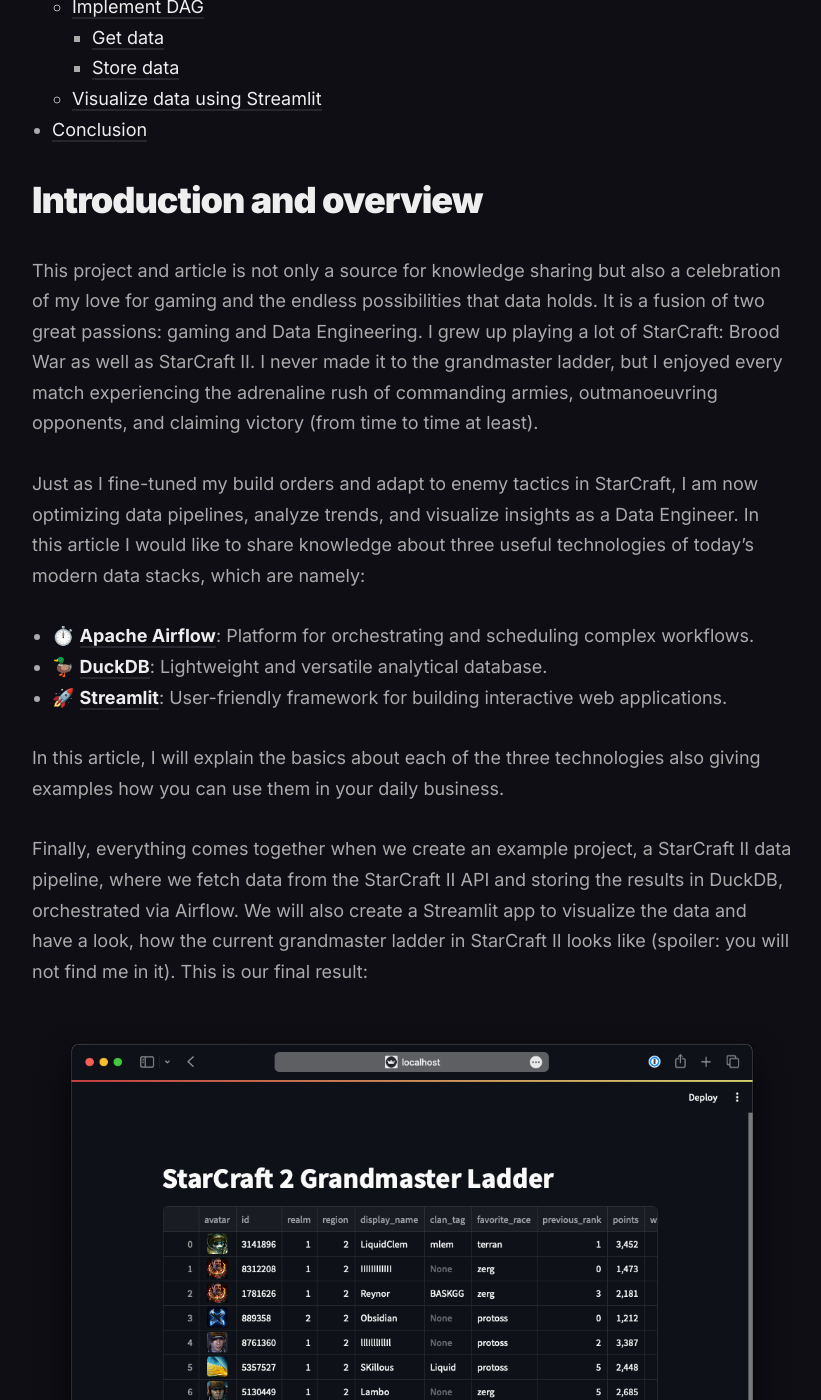
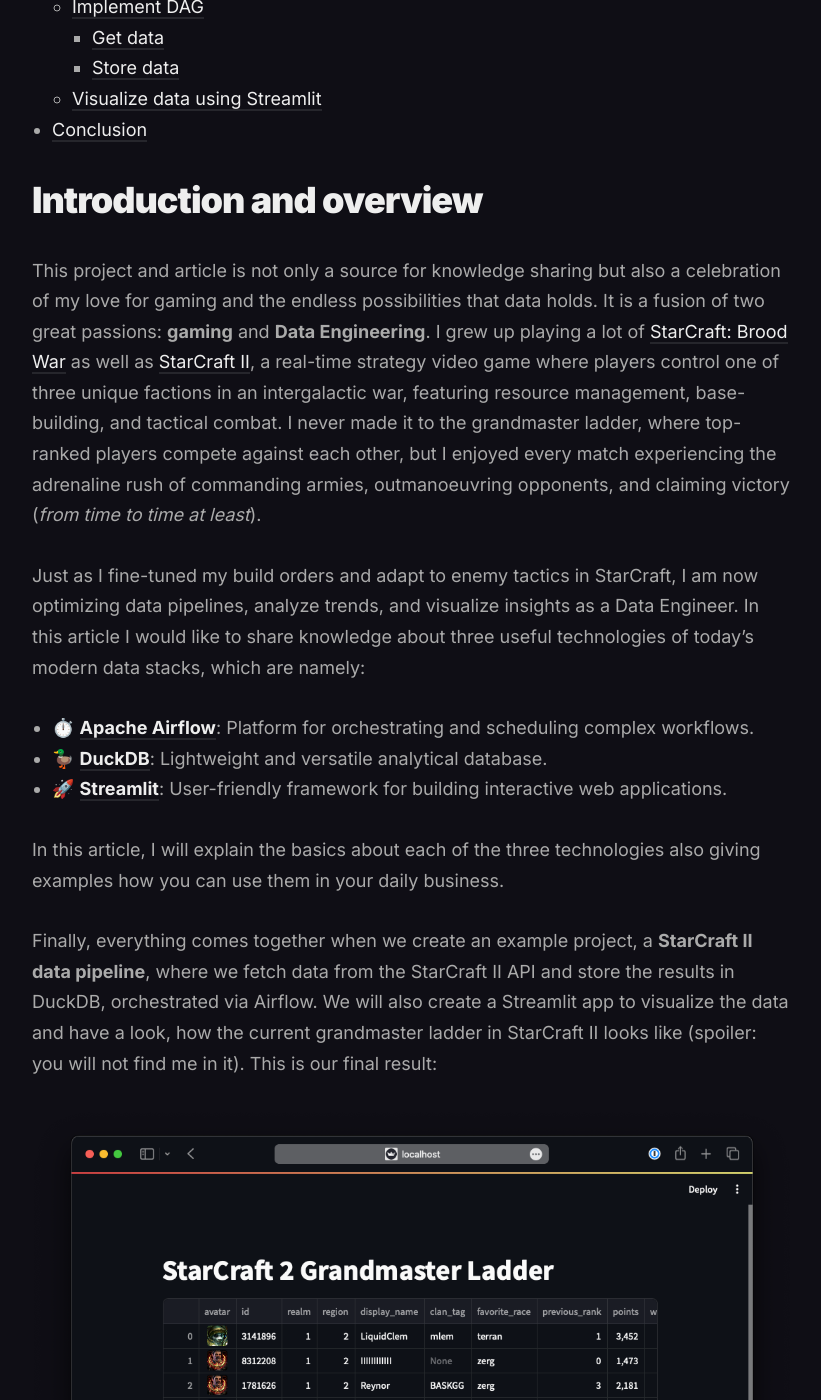
Before and after one commit to vojay-dev/vojay-dev.github.io, a Jekyll site: the page built from _posts/2024-03-14-starcraft-data-pipeline.md, in a window 1280 px wide and 1400 px high, scrolled down 1072 px. Shown: the whole window, without its empty margins (228-1049 px from the left). Built offline with Jekyll 4.4.1, drawn with Linux system fonts in a browser that asks for light colours; nearby versions of some CDN libraries; the table of contents is made by our own code; some of the changed text lies outside the part shown.

Commit message:
Minor improvements to SCII article

```diff
--- a/_posts/2024-03-14-starcraft-data-pipeline.md
+++ b/_posts/2024-03-14-starcraft-data-pipeline.md
@@ -10,7 +10,7 @@
 
 # Introduction and overview
 
-This project and article is not only a source for knowledge sharing but also a celebration of my love for gaming and the endless possibilities that data holds. It is a fusion of two great passions: gaming and Data Engineering. I grew up playing a lot of StarCraft: Brood War as well as StarCraft II. I never made it to the grandmaster ladder, but I enjoyed every match experiencing the adrenaline rush of commanding armies, outmanoeuvring opponents, and claiming victory (from time to time at least).
+This project and article is not only a source for knowledge sharing but also a celebration of my love for gaming and the endless possibilities that data holds. It is a fusion of two great passions: **gaming** and **Data Engineering**. I grew up playing a lot of [StarCraft: Brood War](https://starcraft.blizzard.com/){:target="_blank"} as well as [StarCraft II](https://starcraft2.blizzard.com/){:target="_blank"}, a real-time strategy video game where players control one of three unique factions in an intergalactic war, featuring resource management, base-building, and tactical combat. I never made it to the grandmaster ladder, where top-ranked players compete against each other, but I enjoyed every match experiencing the adrenaline rush of commanding armies, outmanoeuvring opponents, and claiming victory (*from time to time at least*).
 
 Just as I fine-tuned my build orders and adapt to enemy tactics in StarCraft, I am now optimizing data pipelines, analyze trends, and visualize insights as a Data Engineer. In this article I would like to share knowledge about three useful technologies of today's modern data stacks, which are namely:
 
@@ -20,7 +20,7 @@
 
 In this article, I will explain the basics about each of the three technologies also giving examples how you can use them in your daily business.
 
-Finally, everything comes together when we create an example project, a StarCraft II data pipeline, where we fetch data from the StarCraft II API and storing the results in DuckDB, orchestrated via Airflow. We will also create a Streamlit app to visualize the data and have a look, how the current grandmaster ladder in StarCraft II looks like (spoiler: you will not find me in it). This is our final result:
+Finally, everything comes together when we create an example project, a **StarCraft II data pipeline**, where we fetch data from the StarCraft II API and store the results in DuckDB, orchestrated via Airflow. We will also create a Streamlit app to visualize the data and have a look, how the current grandmaster ladder in StarCraft II looks like (spoiler: you will not find me in it). This is our final result:
 
 ![Streamlit app]({{site.baseurl}}/images/blog/2024-03-14-03.png)
 *Streamlit app for StarCraft II grandmaster ladder data*
@@ -155,7 +155,7 @@
 
 Just like in StarCraft, you have to choose the right units for the situation. You can create an army of Zealots but once your opponent attacks with a lot of Roaches, you should adjust your army composition and add Immortals and Void Rays to it. Same is true for your data wrangling scripts: by adding tools like DuckDB to your overall composition, your possibilities can cope with more challenges when processing data.
 
-The following example reads the StarCraft II ladder data we will populate with the Airflow DAG, uses SQL for aggregation, writes the result to a Pandas dataframe, adds some column using Pandas, puts the result back to an in-memory DuckDB table, performs further transformation to finally move back to a Pandas dataframe.
+The following example reads the StarCraft II ladder data we will populate with the Airflow DAG, uses SQL for aggregation, writes the result to a Pandas dataframe, adds some column using Pandas, puts the result back to an in-memory DuckDB table and performs further transformation to finally move back to a Pandas dataframe.
 
 {% highlight py %}
 import duckdb
@@ -198,7 +198,7 @@
     print(df_agg)
 {% endhighlight %}
 
-We get the following output:
+With the code above and the StarCraft II API grandmaster ladder data, the following output is generated:
 
 {% highlight text %}
   favorite_race  total_wins  total_losses  max_mmr      avg_mmr
@@ -329,7 +333,7 @@
 
 ![Airflow web interface]({{site.baseurl}}/images/blog/2024-03-14-06.png)
 
-Congratulations 🎉, you have a pragmatic, local Airflow environment. The warnings in the web interface show up because you are automatically using the `SequentialExecutor` and a [SQLite](https://www.sqlite.org/){:target="_blank"} database in standalone mode, so of course this is not meant for production usage.
+Congratulations 🎉, you have a pragmatic, local Airflow environment. The warnings in the web interface show up because you are automatically using the `SequentialExecutor` and a [SQLite](https://www.sqlite.org/){:target="_blank"} database in standalone mode, so of course **this is not meant for production usage**.
 
 You can stop the standalone process with `control+c`.
 
@@ -347,7 +351,7 @@
 load_examples = False
 {% endhighlight %}
 
-Even if you now restart the standalone process, the example DAGs may still show up as they are persisted in the database. Therefore, we also need to reset the database accordingly with the following command (ensure to activate your virtual environment first and be in the project folder).
+Even if you now restart the standalone process, the example DAGs may still show up as they are persisted in the database. Therefore, we also need to reset the database accordingly with the following command (*ensure to activate your virtual environment first and be in the project folder*).
 
 {% highlight sh %}
 NO_PROXY="*" AIRFLOW_HOME="$(pwd)/airflow" airflow db reset
```
Also changed, not shown: other parts of _posts/2024-03-14-starcraft-data-pipeline.md (+10 -6 lines), images/blog/2024-03-14-14.png (added).
